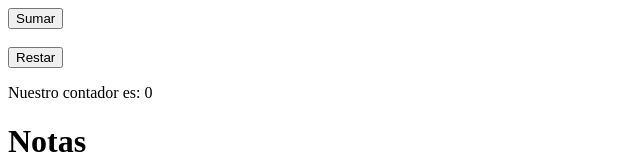
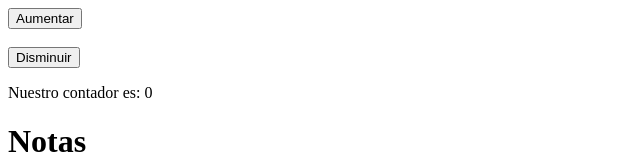
Before and after one commit to CesarGV/Introduccion_react, a React (Create React App) app: page / in a window 1280 px wide. Shown: the top 160 px of the page, without its empty margins (0-640 px from the left). Built offline with nearby package versions, Linux system fonts and the light colour scheme.

Commit message:
ADD: Courses component

```diff
--- a/src/counter.js
+++ b/src/counter.js
@@ -1,24 +1,28 @@
-import React, { Fragment, useState } from "react";
+import React, { Fragment, useEffect, useState } from "react";
 
 const Counter = () => {
   const [count, setCount] = useState(0);
 
-  const handleClick = () => {
-    setCount(count + 1);
+  const handleClick = (aumentar) => {
+    if (aumentar) {
+      setCount(count + 3);
+    } else {
+      setCount(count - 1);
+    }
   };
 
-  const restar = () => {
-    setCount(count - 1);
-  };
+  useEffect(() => {
+    console.log(`Diste click ${count} veces`);
+  });
 
   return (
     <Fragment>
-      <button className="btn" onClick={() => handleClick()}>
-        Sumar
+      <button className="btn" onClick={() => handleClick(true)}>
+        Aumentar
       </button>
       <br />
-      <button className="btn" onClick={() => restar()}>
-        Restar
+      <button className="btn" onClick={() => handleClick(false)}>
+        Disminuir
       </button>
       <p>Nuestro contador es: {count}</p>
     </Fragment>
```
